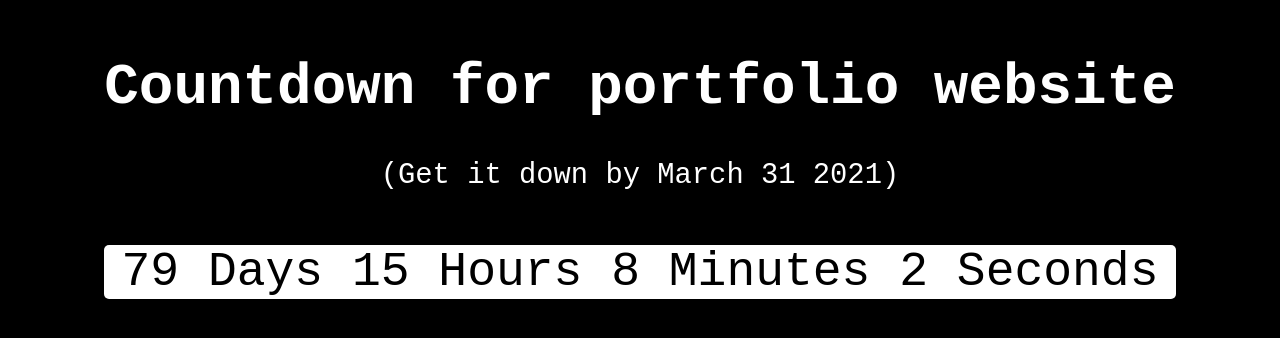
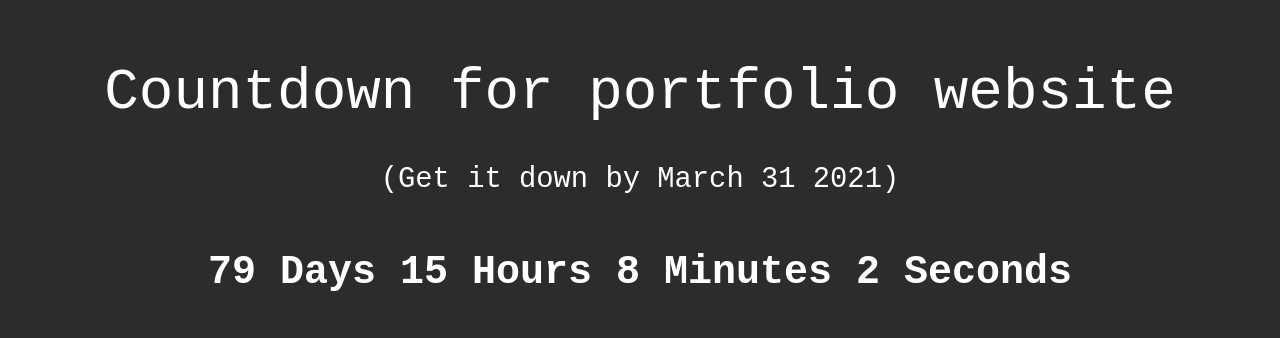
Before and after one commit to stevefrenzel/countdown, a plain HTML site: page index.html in a window 1280 px wide. Shown: the part 242-580 px from the top of the page. Drawn offline with nearby package versions, Linux system fonts and the light colour scheme; files that its build step writes are made by us from their sources.

Commit message:
Update style.scss

```diff
--- a/style.scss
+++ b/style.scss
@@ -8,7 +8,7 @@ body {
   height: 100vh;
   font-size: calc(1em + 1vw);
   font-family: 'Courier New', Courier, monospace;
-  background-color: #000;
+  background-color: #2c2c2c;
   color: #fff;
   display: flex;
   flex-direction: column;
@@ -19,12 +19,15 @@ body {
 
 .wrapper {
   max-width: 120rem;
+  padding: 5%;
+
+  h1 {
+    font-weight: lighter;
+  }
 }
 
 #countdown {
   margin-top: 5%;
-  font-size: 3rem;
-  background-color: #fff;
-  color: #000;
-  border-radius: 5px;
+  font-weight: bold;
+  font-size: 2.5rem;
 }
```
